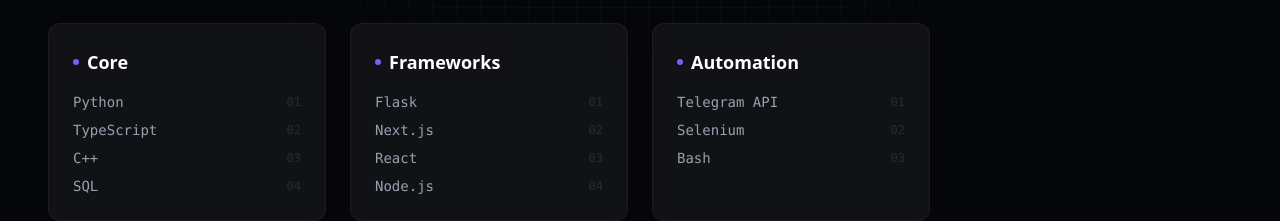
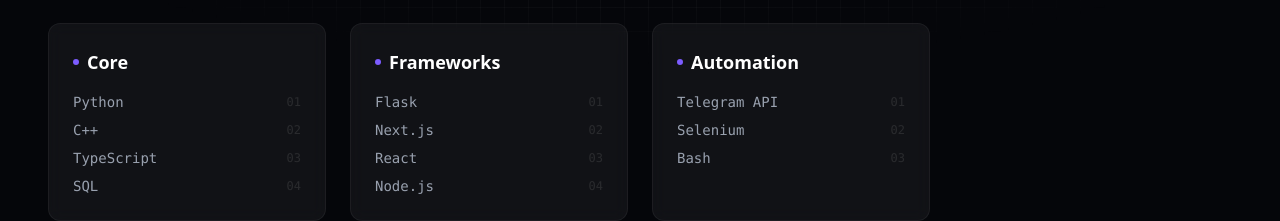
Before and after one commit to GreyHound257/my-portfolio, a Next.js app: page / in a window 1280 px wide. Shown: the part 1140-1361 px from the top of the page. Built offline with nearby package versions, Linux system fonts and the light colour scheme.

Commit message:
project1.0.0

```diff
--- a/components/ui/TechStack.tsx
+++ b/components/ui/TechStack.tsx
@@ -2,7 +2,7 @@
 import React from 'react';
 
 const skills = [
-  { category: "Core", items: ["Python", "TypeScript", "C++", "SQL"] },
+  { category: "Core", items: ["Python", "C++", "TypeScript", "SQL"] },
   { category: "Frameworks", items: ["Flask", "Next.js", "React", "Node.js"] },
 //   { category: "Security & Ops", items: ["Burp Suite", "Linux", "Git", "Docker"] },
   { category: "Automation", items: ["Telegram API", "Selenium", "Bash"] },
```
